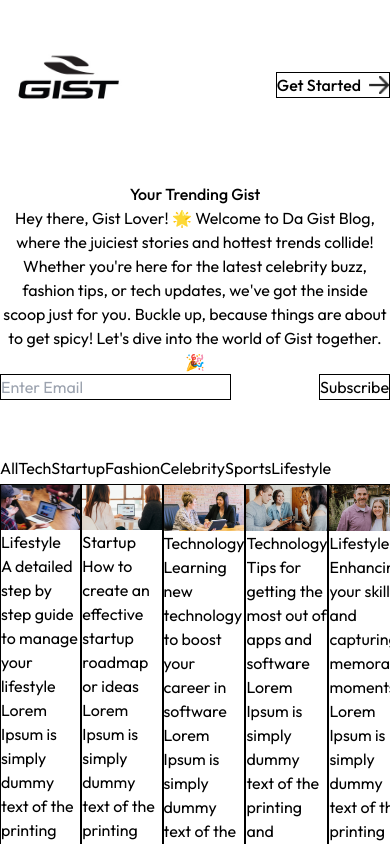
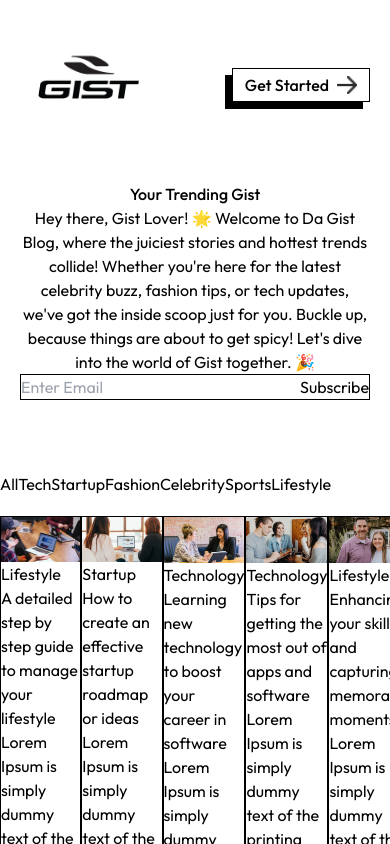
Before and after one commit to DarkVayder/da-gist, a Next.js app: page / in a window 390 px wide. Shown: the top 844 px of the page. Built offline with nearby package versions, Linux system fonts and the light colour scheme.

Commit message:
feat: Media query added

```diff
--- a/Components/GistList.jsx
+++ b/Components/GistList.jsx
@@ -7,7 +7,7 @@ const GistList = () => {
 
     return (
         <div>
-            <div className='flex justify-center gap-6 my-10'>
+            <div className='flex justify-center gap-6 my-10 sm:gap-6 my-4'>
                 <button onClick={() => setMenu('All')} className={menu === "All" ? 'bg-black text-white py-1 px-4 rounded-sm' : ""}>All</button>
                 <button onClick={() => setMenu('Technology')} className={menu === "Technology" ? 'bg-black text-white py-1 px-4 rounded-sm' : ""}>Tech</button>
                 <button onClick={() => setMenu('Startup')} className={menu === "Startup" ? 'bg-black text-white py-1 px-4 rounded-sm' : ""}>Startup</button>
@@ -16,7 +16,7 @@ const GistList = () => {
                 <button onClick={() => setMenu('Sports')} className={menu === "Sports" ? 'bg-black text-white py-1 px-4 rounded-sm' : ""}>Sports</button>
                 <button onClick={() => setMenu('Lifestyle')} className={menu === "Lifestyle" ? 'bg-black text-white py-1 px-4 rounded-sm' : ""}>Lifestyle</button>
             </div>
-            <div className='flex flex-wrap justify-center gap-6'>
+            <div className='flex flex-wrap justify-center gap-6 sm:grid-cols-2 md:grid-cols-4 gap-4'>
                 {blog_data.filter((item) => menu === 'All' ? true : item.category === menu).map((item) => (
                     <Gistitem
                         key={item.id}
--- a/Components/Header.jsx
+++ b/Components/Header.jsx
@@ -4,22 +4,22 @@ import Image from "next/image";
 
 const Header = () => {
     return (
-        <div className="py-5 px-4 md:px-5 lg:px-28">
-            <div className="flex flex-col sm:flex-row items-center justify-between">
-                <Image src={assets.logo} width={62} height={60} alt="Logo" className="w-[130px] sm:w-auto mb-4 sm:mb-0" />
-                <button className="flex items-center gap-2 font-medium py-2 px-4 sm:py-3 sm:px-6 border border-solid border-black shadow-md">
+        <div className="py-5 px-5 md:px-5 lg:px-28">
+            <div className="flex justify-between items-center">
+                <Image src={assets.logo} width={62} height={60} alt="Logo" className="w-[130px] sm:w-auto" />
+                <button className="flex items-center gap-2 font-medium py-1 px-3 sm:py-3 sm:px-6 border border-solid border-black shadow-[-7px_7px_0px_#000000]">
                     Get Started
                     <Image src={assets.arrow} width={20} height={20} alt="Arrow" />
                 </button>
             </div>
             <div className="text-center my-8">
                 <h1 className="text-3xl sm:text-5xl font-medium">Your Trending Gist</h1>
-                <p className="mt-6 max-w-[720px] mx-auto text-sm sm:text-base">
-                    Hey there, Gist Lover! 🌟 Welcome to Da Gist Blog, where the juiciest stories and hottest trends collide! Whether you're here for the latest celebrity buzz, fashion tips, or tech updates, we've got the inside scoop just for you. Buckle up, because things are about to get spicy! Let's dive into the world of Gist together. 🎉
-                </p>
-                <form className="flex flex-col sm:flex-row justify-between max-w-[500px] mx-auto mt-8 sm:mt-10">
-                    <input type="email" placeholder="Enter Email" className="py-3 px-4 mb-4 sm:mb-0 sm:mr-4 border border-black outline-none rounded-md" />
-                    <button type='submit' className="py-3 px-6 border border-black rounded-md shadow-md hover:bg-gray-200 transition duration-300">Subscribe</button>
+                <p className="mt-10 max-w-[720px] m-auto text-xs sm:text-base">Hey there, Gist Lover! 🌟 Welcome to Da Gist Blog, where the juiciest stories and hottest trends collide! Whether you're here for the latest celebrity buzz, fashion tips, or tech updates, we've got the inside scoop just for you. Buckle up, because things are about to get spicy! Let's dive into the world of Gist together. 🎉</p>
+                <form className="flex justify-between max-w-[500px] scale-72 sm:scale-100 mx-auto mt-10 border border-black shadow-[-8px_8px_0px_#000000]"
+                action="">
+                    <input type="email" placeholder="Enter Email" className="pl-4 outline-none"/>
+                    <button type='submit' className="border-l border-black py-4 px-4 sm:px-8 active:bg-gray-600 active::text-white">Subscribe</button>
+
                 </form>
             </div>
         </div>
```
